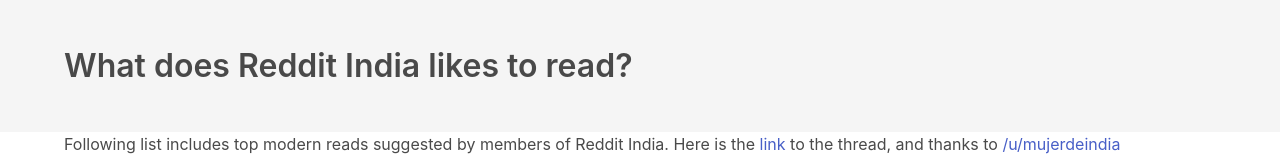
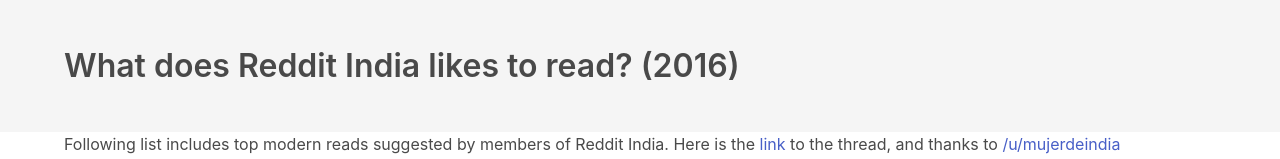
Before and after one commit to avinassh/reddit-india-books, a plain HTML site: page index.html in a window 1280 px wide. Shown: the top 159 px of the page. Drawn offline with nearby package versions, Linux system fonts and the light colour scheme.

Commit message:
Add year

```diff
--- a/index.html
+++ b/index.html
@@ -12,7 +12,7 @@
       <div class="hero-body">
         <div class="container">
           <h1 class="title">
-            What does Reddit India likes to read?
+            What does Reddit India likes to read? (2016)
           </h1>
         </div>
       </div>
```
